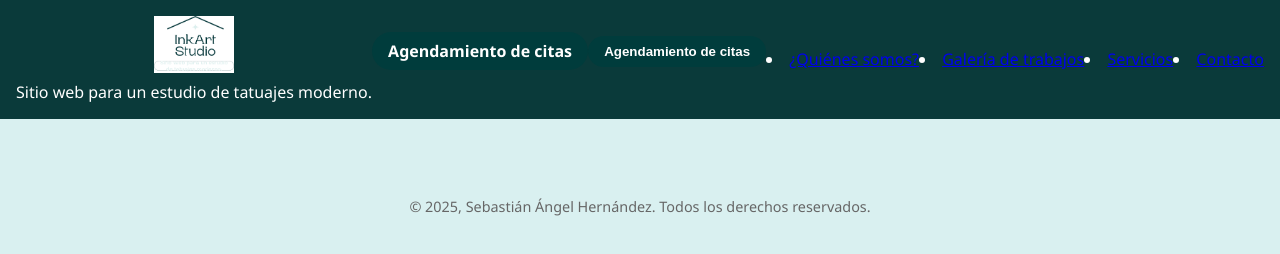
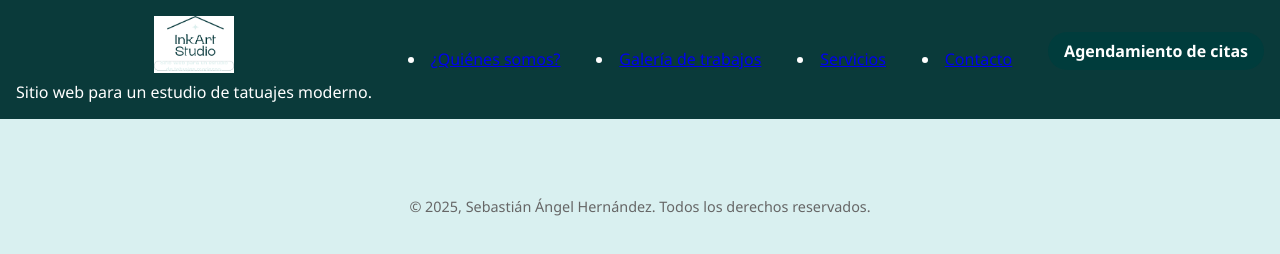
Before and after one commit to SebasAngel/sitio_web, a plain HTML site: page index.html in a window 1280 px wide. Drawn offline with Linux system fonts and the light colour scheme.

Commit message:
Corrección del botón de agendamiento de citas

```diff
--- a/index.html
+++ b/index.html
@@ -14,12 +14,11 @@
       <img src="./img/logo.png" alt="InkArt Studio">
       <p>Sitio web para un estudio de tatuajes moderno.</p>
     </div>
-    <a href="#contacto" class="btn-main">Agendamiento de citas</a>
-    <button class="btn-main">Agendamiento de citas</button>
-        <li><a href="#quienes" role="link">¿Quiénes somos?</a></li>
-        <li><a href="#galeria" role="link">Galería de trabajos</a></li>
-        <li><a href="#servicios" role="link">Servicios</a></li>
-        <li><a href="#contacto" role="link">Contacto</a></li>
+        <li><a href="quienes" role="link">¿Quiénes somos?</a></li>
+        <li><a href="galeria" role="link">Galería de trabajos</a></li>
+        <li><a href="servicios" role="link">Servicios</a></li>
+        <li><a href="contacto" role="link">Contacto</a></li>
+        <a href="contacto" class="btn-main">Agendamiento de citas</a>
       </ul>
     </nav>
   </header>
```
